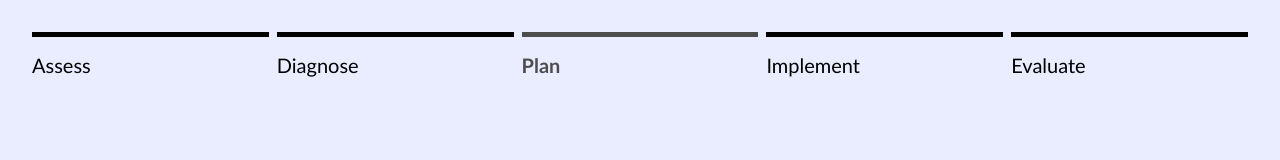
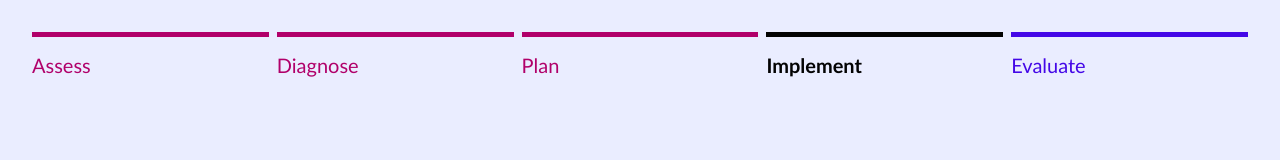
Before and after one commit to ethangardner/flexible-styling-web-components, a website built with Vite: page index.html in a window 1280 px wide. Built offline with nearby package versions, Linux system fonts and the light colour scheme.

Commit message:
update styles

```diff
--- a/index.html
+++ b/index.html
@@ -8,7 +8,7 @@
   </head>
   <body>
     <main id="app">
-      <step-indicator step="3">
+      <step-indicator step="4">
         <li>Assess</li>
         <li>Diagnose</li>
         <li>Plan</li>
--- a/src/step-indicator.js
+++ b/src/step-indicator.js
@@ -40,15 +40,16 @@ class StepIndicator extends HTMLElement {
 			<style>
 				:host {
 					display: block;
-					--_border-color-default: var(--_color-default);
-					--_border-color-active: var(--_color-active);
-					--_border-color-completed: var(--_color-completed);
+					--_border-color-default: var(--step-indicator-border-color-default, var(--_color-default));
+					--_border-color-active: var(--step-indicator-border-color-active, var(--_color-active));
+					--_border-color-completed: var(--step-indicator-border-color-completed, var(--_color-completed));
 					--_border-width: var(--step-indicator-item-border-width, 5px);
 					--_color-default: var(--step-indicator-color-default, hsl(0 0 0));
 					--_color-active: var(--step-indicator-color-active, hsl(0 0 30%));
 					--_color-completed: var(--step-indicator-color-completed, hsl(0 0 0));
 					--_font-weight-active: var(--step-indicator-font-weight-active, 700);
 					--_gap: var(--step-indicator-gap, 0.5rem);
+					--_padding-inline: var(--step-indicator-item-padding-inline, 0);
 					--_padding-block: var(--step-indicator-item-padding-block, 1rem);
 				}
 
@@ -73,6 +74,7 @@ class StepIndicator extends HTMLElement {
 					color: var(--_color-default);
 					flex: 1 0 0;
 					padding-block: var(--_padding-block);
+					padding-inline: var(--_padding-inline);
 				}
 
 				::slotted(li.active) {
--- a/src/style.css
+++ b/src/style.css
@@ -45,3 +45,19 @@ ol,
 p {
 	margin-block-start: 0;
 }
+
+:root {
+	--step-indicator-color-default: var(--system-color-cool-110);
+	--step-indicator-color-active: var(--system-color-neutral-190);
+	--step-indicator-color-completed: var(--system-color-warm-110);
+}
+
+@media (prefers-color-scheme: dark) {
+	:root {
+		--step-indicator-color-default: var(--system-color-cool-40);
+		--step-indicator-color-active: var(--system-color-cool-10);
+		--step-indicator-color-completed: var(--system-color-warm-30);
+		--step-indicator-border-color-completed: var(--system-color-warm-70);
+		--step-indicator-border-color-default: var(--system-color-cool-70);
+	}
+}
--- a/src/system-tokens.css
+++ b/src/system-tokens.css
@@ -5,6 +5,27 @@
 	 * used throughout your design system to ensure consistency
 	 * across all components and pages.
 	 */
+	--system-color-neutral-10: oklch(1 0 0);
+	--system-color-neutral-20: oklch(0.95 0 0);
+	--system-color-neutral-30: oklch(0.9 0 0);
+	--system-color-neutral-40: oklch(0.85 0 0);
+	--system-color-neutral-50: oklch(0.8 0 0);
+	--system-color-neutral-60: oklch(0.75 0 0);
+	--system-color-neutral-70: oklch(0.7 0 0);
+	--system-color-neutral-80: oklch(0.65 0 0);
+	--system-color-neutral-90: oklch(0.6 0 0);
+	--system-color-neutral-100: oklch(0.55 0 0);
+	--system-color-neutral-110: oklch(0.5 0 0);
+	--system-color-neutral-120: oklch(0.45 0 0);
+	--system-color-neutral-130: oklch(0.4 0 0);
+	--system-color-neutral-140: oklch(0.35 0 0);
+	--system-color-neutral-150: oklch(0.3 0 0);
+	--system-color-neutral-160: oklch(0.25 0 0);
+	--system-color-neutral-170: oklch(0.2 0 0);
+	--system-color-neutral-180: oklch(0.15 0 0);
+	--system-color-neutral-190: oklch(0.1 0 0);
+	--system-color-neutral-200: oklch(0.05 0 0);
+	--system-color-neutral-210: oklch(0 0 0);
 	--system-color-cool-10: oklch(0.95 0.025 277);
 	--system-color-cool-20: oklch(0.9 0.05 277);
 	--system-color-cool-30: oklch(0.85 0.075 277);
```
